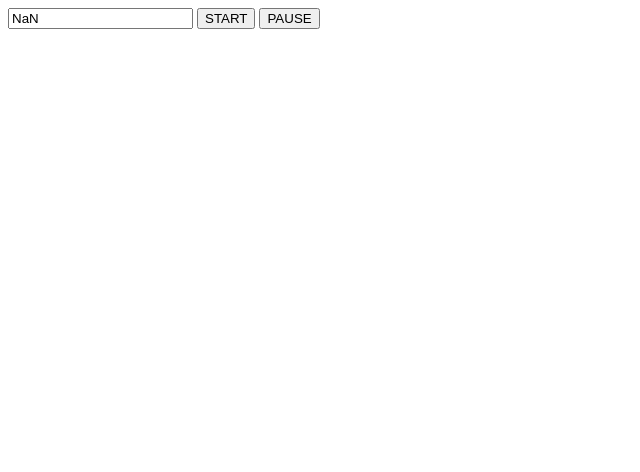
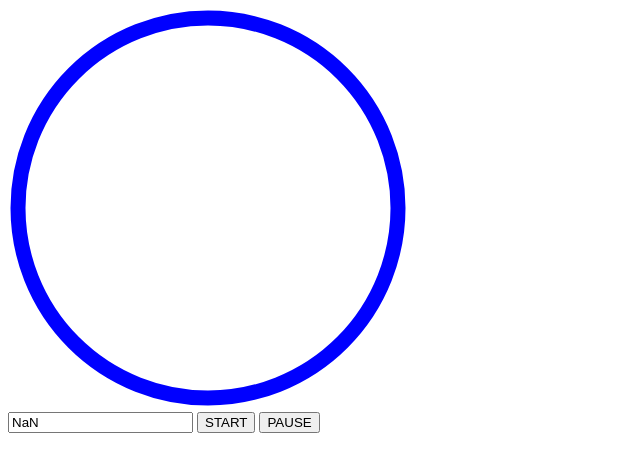
Before and after one commit to ola2703/timer-app, a plain HTML site: page index.html in a window 1280 px wide. Both pictures are taken after a click on the button "START". Shown: the whole page, without its empty margins (0-640 px from the left). Drawn offline with Linux system fonts and the light colour scheme.

Commit message:
Add cicrle effect to the timer.

```diff
--- a/index.html
+++ b/index.html
@@ -8,6 +8,18 @@
     <link rel="stylesheet" href="style.css">
 </head>
 <body>
+    <svg height="400" width="400">
+        <circle
+            r="190"
+            cx="200"
+            cy="200"
+            fill="transparent"
+            stroke="blue"
+            stroke-width="15"
+            transform="rotate(-90 200 200)"
+        />
+    </svg>
+    <br>
     <input type="text" id="durationInput"/>
     <button type="button" id="startBtn">START</button>
     <button type="button" id="pauseBtn">PAUSE</button>
--- a/index.js
+++ b/index.js
@@ -1,13 +1,23 @@
 const startBtn = document.querySelector("#startBtn");
 const pauseBtn = document.querySelector("#pauseBtn");
-const duration = document.querySelector("#durationInput");
+const durationInput = document.querySelector("#durationInput");
+const circle = document.querySelector('circle');
 
-const timer = new Timer(duration, startBtn, pauseBtn, {
-    onStart(){
-        console.log('Timer started!');
+const perimeter = circle.getAttribute('r')*2*Math.PI
+circle.setAttribute("stroke-dasharray", perimeter);
+
+let currentOffset = 0;
+let duration;
+
+const timer = new Timer(durationInput, startBtn, pauseBtn, {
+    onStart(totalDuration){
+        duration = totalDuration;
     },
-    onTick(){
-        console.log('Timer ticked');
+    onTick(timeRemaining){
+        circle.setAttribute('stroke-dashoffset',
+            perimeter*timeRemaining/duration-perimeter
+        );
+
     },
     onCompleted(){
         console.log('Timer completed!');
--- a/timer.js
+++ b/timer.js
@@ -14,11 +14,11 @@ class Timer {
 
     start = ()=>{
         if(this.onStart){
-            this.onStart();
+            this.onStart(this.timeRemaining);
         }
 
         this.tick();
-        this.intervalId = setInterval(this.tick, 1000);
+        this.intervalId = setInterval(this.tick, 50);
     }
 
     stop = ()=>{
@@ -33,10 +33,11 @@ class Timer {
             }
             clearInterval(this.intervalId);
         }else{
+            this.timeRemaining = this.timeRemaining -0.05;
             if(this.onTick){
-                this.onTick();
+                this.onTick(this.timeRemaining);
             }
-            this.timeRemaining = this.timeRemaining -1;
+
         }
 
     }
@@ -46,6 +47,6 @@ class Timer {
     }
 
     set timeRemaining(time){
-        this.duration.value= time;
+        this.duration.value= time.toFixed(2);
     }
 }
```
